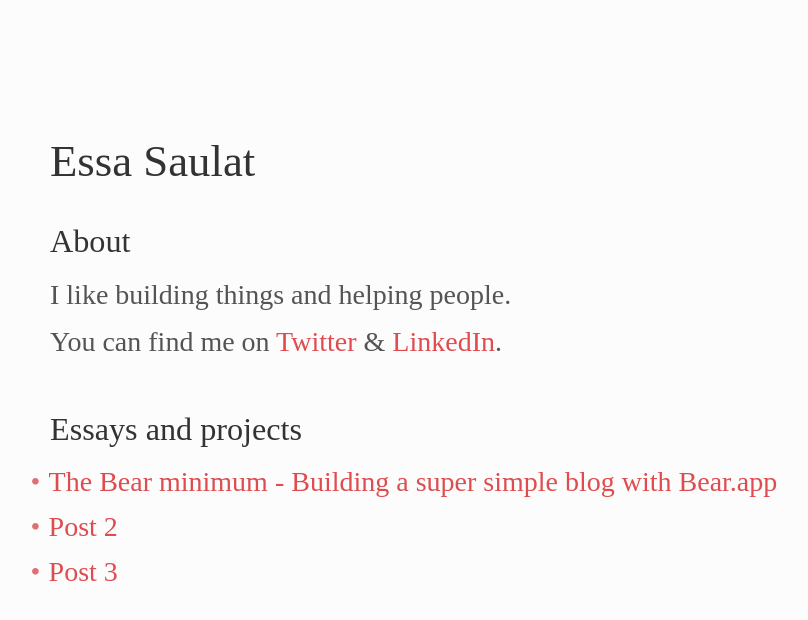
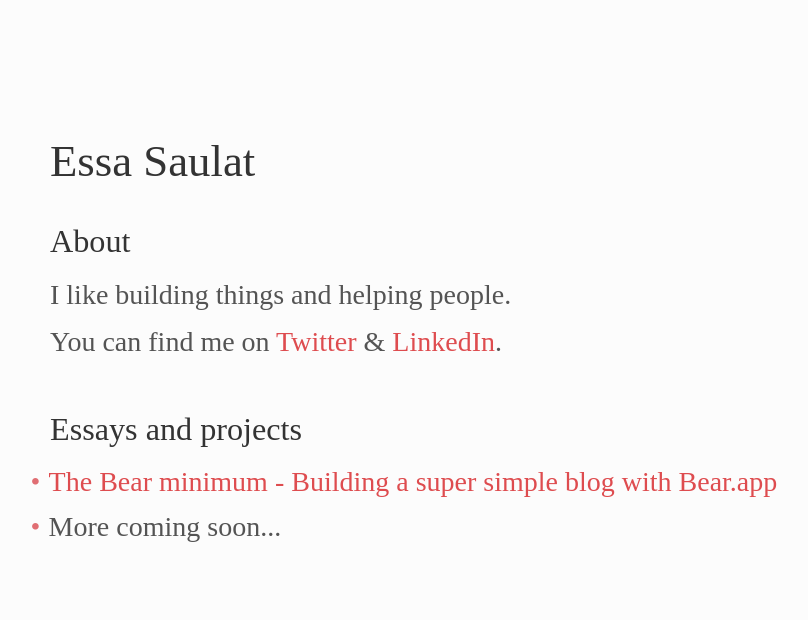
Before and after one commit to EssaSaulat/blog, a plain HTML site: page public/index.html in a window 1280 px wide. Shown: the whole page, without its empty margins (38-846 px from the left). Drawn offline with Linux system fonts and the light colour scheme.

Commit message:
Removed dummy post links

```diff
--- a/public/index.html
+++ b/public/index.html
@@ -24,8 +24,7 @@
 <h3 id="essays_and_projects">Essays and projects</h3>
 <ul>
 <li><a href="building-a-simple-blog-with-bear.html">The Bear minimum - Building a super simple blog with Bear.app</a></li>
-<li><a href="test3.com">Post 2</a></li>
-</li><li><a href="test4.com">Post 3</a></li>
+<li>More coming soon...</li>
 </ul>
         </div>
         <script type="text/javascript">
```
